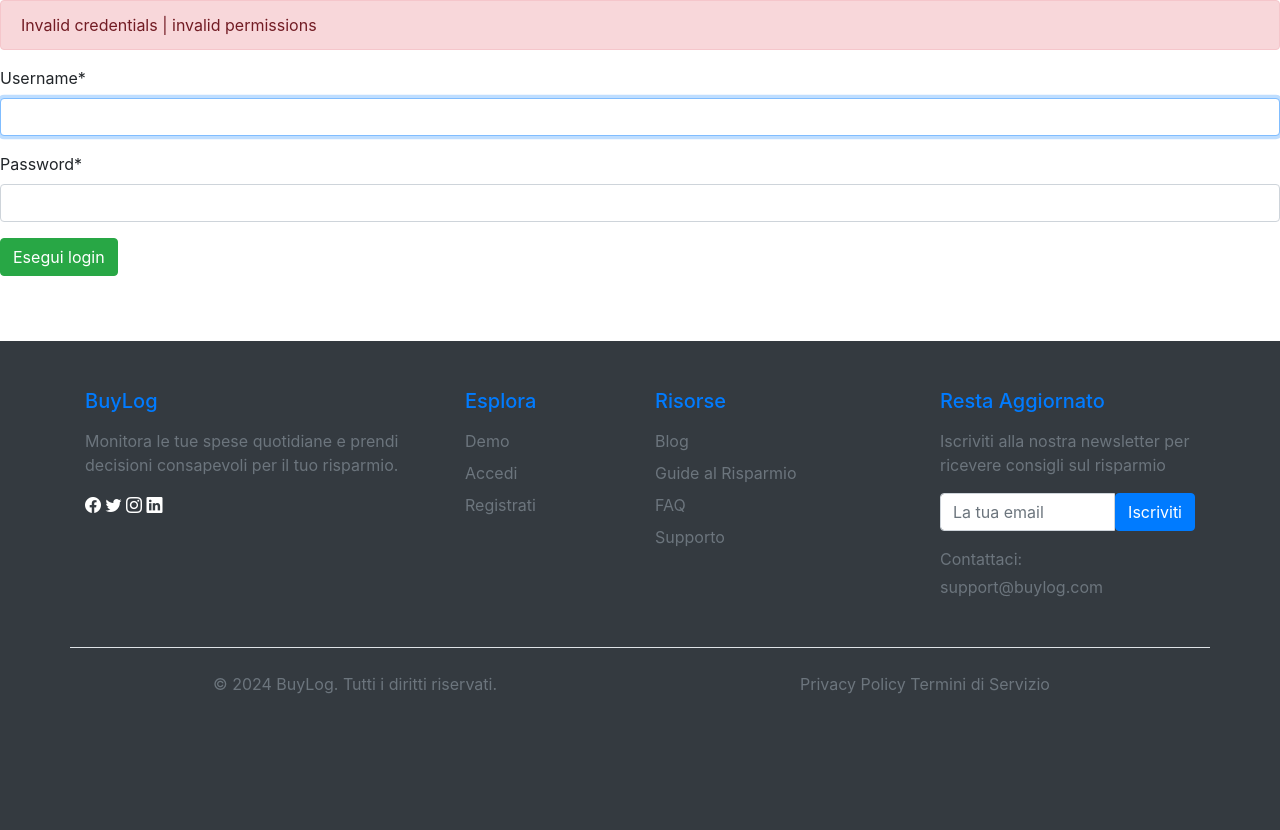
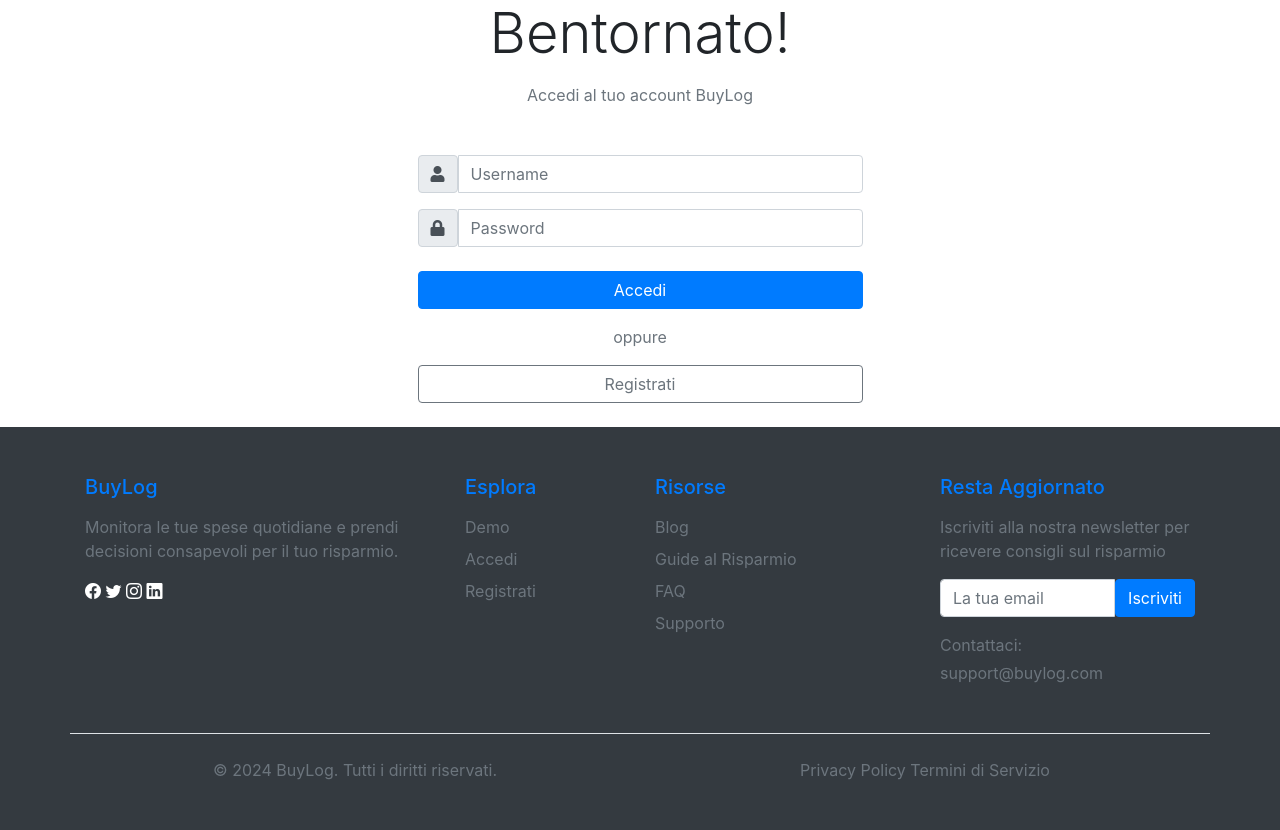
Before and after one commit to Manillin/BuyLog, a Django app: a page that uses BuyLog/buylog/templates/registration/login.html in a window 1280 px wide. Shown: the part 56-886 px from the top of the page. Before the commit the page ends 750 px from the top, so only its background shows below. Run offline with Django 5.2, Linux system fonts and the light colour scheme; some libraries are stand-ins or nearby versions.

Commit message:
redesigned login and registration pages

```diff
--- a/BuyLog/buylog/templates/registration/login.html
+++ b/BuyLog/buylog/templates/registration/login.html
@@ -1,29 +1,49 @@
-{% extends 'base.html'%}
-
-{% load crispy_forms_tags %}
-<link rel="stylesheet" href="https://stackpath.bootstrapcdn.com/bootstrap/4.1.3/css/bootstrap.min.css" integrity="sha384-MCw98/SFnGE8fJT3GXwEOngsV7Zt27NXFoaoApmYm81iuXoPkFOJwJ8ERdknLPMO" crossorigin="anonymous">
-
-{% block title %} Login {% endblock %}
-
-{% block header1 %}
-  <h1>Login Page</h1>
-  <p>Please fill the necessary fields</p>
-{% endblock %}
+{% extends 'base.html' %}
+{% load static %}
 
 {% block content %}
+<div class="container">
+    <div class="row justify-content-center">
+        <div class="col-md-6 col-lg-5">
+            <div class="text-center mb-5">
+                <h1 class="display-4 mb-3">Bentornato!</h1>
+                <p class="text-muted">Accedi al tuo account BuyLog</p>
+            </div>
 
-{% if "notok" in request.GET.auth %}
-<div class="alert alert-danger" role="alert">
-  Invalid credentials | invalid permissions
+            {% if form.errors %}
+            <div class="alert alert-danger">
+                Username o password non validi.
             </div>
             {% endif %}
 
-<form method="post"> {% csrf_token %}
+            <form method="post" class="needs-validation" novalidate>
+                {% csrf_token %}
 
-    {{form | crispy}}
+                <div class="form-group mb-3">
+                    <div class="input-group">
+                        <span class="input-group-text"><i class="fas fa-user"></i></span>
+                        <input type="text" name="username" class="form-control" placeholder="Username" required>
+                    </div>
+                </div>
 
-    <input type="submit" class="btn btn-success" value="Esegui login">
+                <div class="form-group mb-4">
+                    <div class="input-group">
+                        <span class="input-group-text"><i class="fas fa-lock"></i></span>
+                        <input type="password" name="password" class="form-control" placeholder="Password" required>
+                    </div>
+                </div>
 
+                <button type="submit" class="btn btn-primary w-100 mb-3">Accedi</button>
+
+                <div class="text-center mb-3">
+                    <span class="text-muted">oppure</span>
+                </div>
+
+                <a href="{% url 'register' %}" class="btn btn-outline-secondary w-100">
+                    Registrati
+                </a>
             </form>
-
+        </div>
+    </div>
+</div>
 {% endblock %}
```
Also changed, not shown: BuyLog/buylog/templates/registration/register.html (added, +107 -0 lines). Lines whose indentation alone changed are shown as unchanged.
